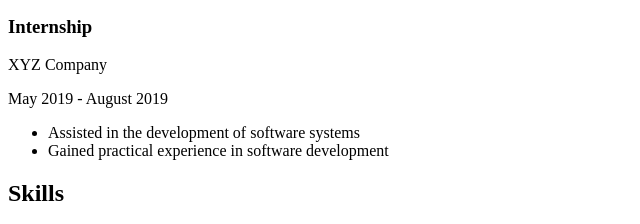
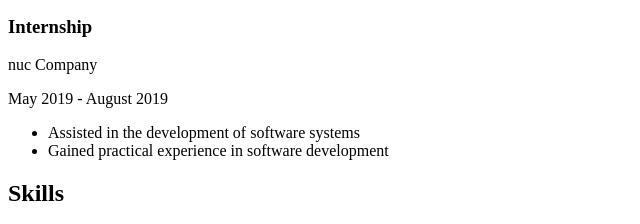
Before and after one commit to Je816/md, a plain HTML site: page index.html in a window 1280 px wide. Shown: the part 553-777 px from the top of the page, 0-640 px from the left. Drawn offline with Linux system fonts and the light colour scheme.

Commit message:
Update index.html

```diff
--- a/index.html
+++ b/index.html
@@ -21,7 +21,7 @@
     <li>Collaborated with cross-functional teams to improve system efficiency</li>
   </ul>
   <h3>Internship</h3>
-  <p>XYZ Company</p>
+  <p>nuc Company</p>
   <p>May 2019 - August 2019</p>
   <ul>
     <li>Assisted in the development of software systems</li>
```
